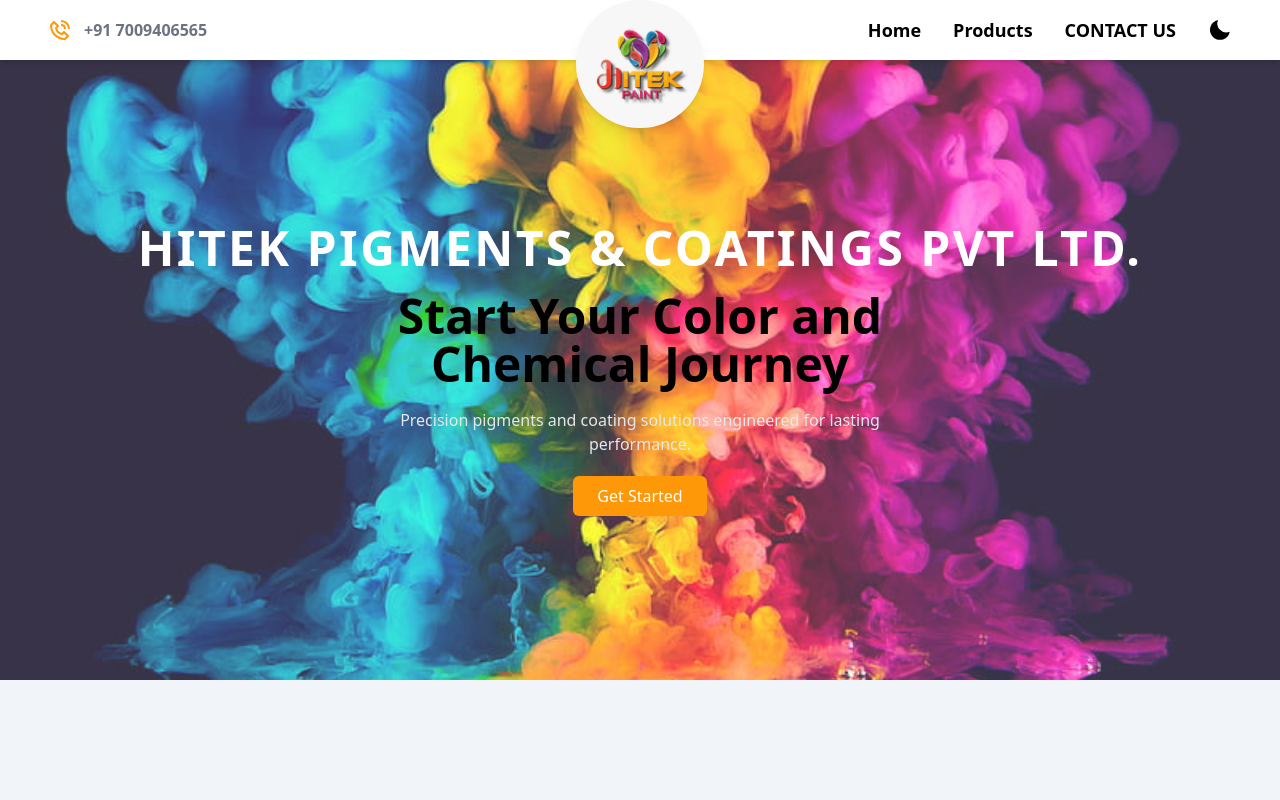
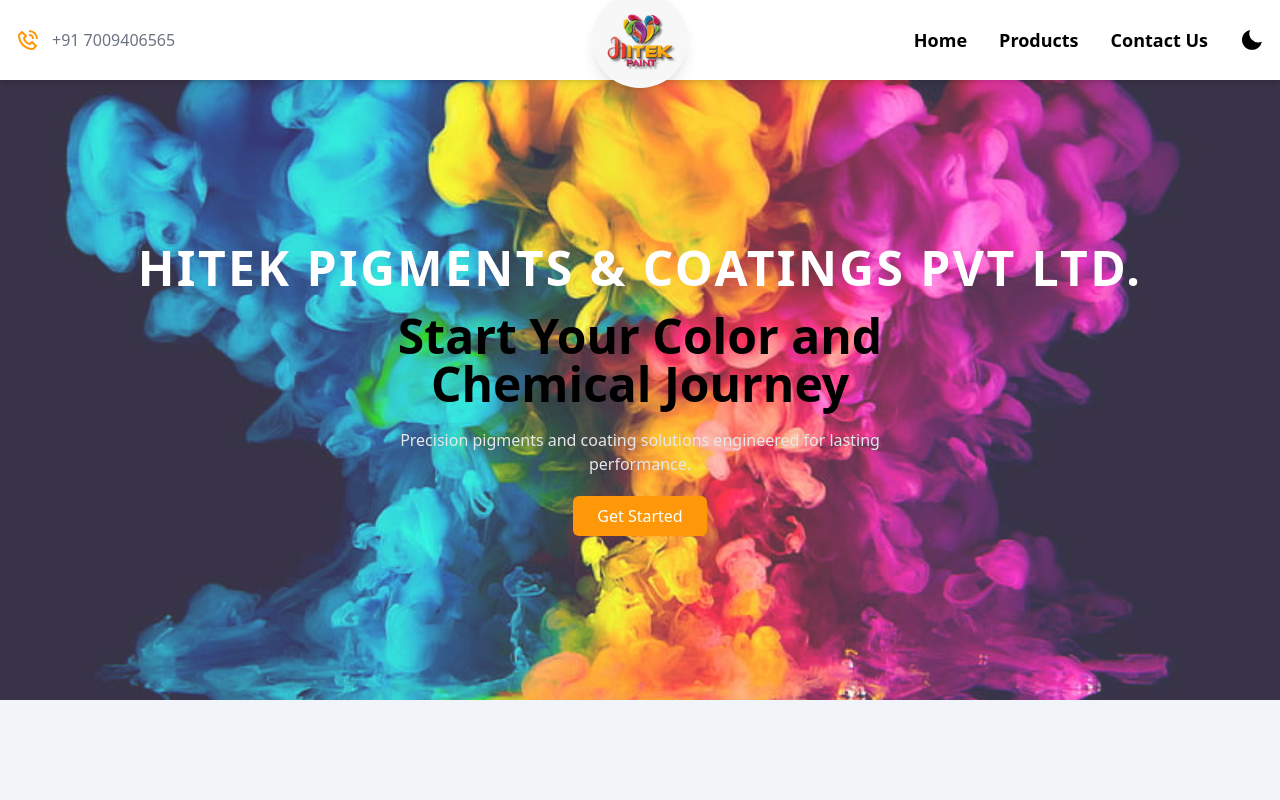
Before and after one commit to Chetangoyal1007/HitekPigment, a React (Vite) app in the folder hitek pigment/: page / in a window 1280 px wide. Shown: the top 800 px of the page. Built offline with nearby package versions, Linux system fonts and the light colour scheme.

Commit message:
Refactor Navbar and ResponsiveMenu components: standardize route casing, enhance mobile responsiveness, and improve structure

```diff
--- a/hitek pigment/src/components/Navbar/Navbar.jsx
+++ b/hitek pigment/src/components/Navbar/Navbar.jsx
@@ -1,93 +1,74 @@
 import React, { useState } from "react";
 import { HiMenuAlt3, HiMenuAlt1 } from "react-icons/hi";
+import { BiPhoneCall } from "react-icons/bi";
+import { Link } from "react-router-dom";
+
 import ResponsiveMenu from "./ResponsiveMenu";
 import Logo from "../../assets/logo1.jpg";
 import DarkMode from "./DarkMode";
-import { BiPhoneCall } from "react-icons/bi";
 
+// ✅ LOWERCASE ROUTES ONLY
 export const Navlinks = [
-  {
-    id: 1,
-    name: "Home",
-    link: "/",
-  },
-  {
-    id: 2,
-    name: "Products",
-    link: "/Products",
-  },
-  {
-  id: 3,
-  name: "CONTACT US",
-  link: "/contact",
-}
+  { id: 1, name: "Home", link: "/" },
+  { id: 2, name: "Products", link: "/products" },
+  { id: 3, name: "Contact Us", link: "/contact" },
+];
 
-];
 const Navbar = () => {
   const [showMenu, setShowMenu] = useState(false);
 
-  const toggleMenu = () => {
-    setShowMenu(!showMenu);
-  };
   return (
-    <div
-      className="relative z-10 shadow-md w-full dark:bg-black dark:text-white duration-300
-    "
-    >
-      <div className="container">
-        <div className="flex justify-between items-center">
-          <div className="sm:flex items-center gap-3 hidden font-semibold text-gray-500 dark:text-gray-400 group">
-            <BiPhoneCall className="text-primary text-2xl animate-pulse group-hover:scale-105 duration-200" />{" "}
+    <header className="relative z-50 shadow-md w-full dark:bg-black dark:text-white">
+      <div className="container mx-auto px-4">
+        <div className="flex justify-between items-center h-20">
+
+          {/* Phone */}
+          <div className="hidden sm:flex items-center gap-3 text-gray-500 dark:text-gray-400">
+            <BiPhoneCall className="text-primary text-2xl animate-pulse" />
             +91 7009406565
           </div>
-          <div>
-  <img
-    src={Logo}
-    alt="Hitek Pigments Logo"
-    className="w-20 h-20 sm:w-28 sm:h-28 md:w-32 md:h-32
-               absolute top-0 left-0 sm:left-1/2 sm:-translate-x-1/2
-               m-2 sm:m-0 rounded-full object-cover shadow-lg"
-  />
-</div>
 
+          {/* Logo */}
+          <Link to="/" className="absolute left-1/2 -translate-x-1/2">
+            <img
+              src={Logo}
+              alt="Hitek Pigments Logo"
+              className="w-20 h-20 sm:w-24 sm:h-24 rounded-full object-cover shadow-lg"
+            />
+          </Link>
+
+          {/* Desktop Menu */}
           <nav className="hidden md:block">
             <ul className="flex items-center gap-8">
-              {Navlinks.map(({ id, name, link }) => (
-                <li key={id} className="py-4">
-                  <a
-                    href={link}
-                    className="inline-block text-lg font-semibold  hover:text-primary duration-300  "
+              {Navlinks.map((item) => (
+                <li key={item.id}>
+                  <Link
+                    to={item.link}
+                    className="text-lg font-semibold hover:text-primary transition"
                   >
-                    {name}
-                  </a>
+                    {item.name}
+                  </Link>
                 </li>
               ))}
-              {/* DarkMode feature implement */}
               <DarkMode />
             </ul>
           </nav>
-          {/* Mobile view  */}
-          <div className="flex items-center gap-4 md:hidden py-4">
+
+          {/* Mobile Icon */}
+          <div className="flex items-center gap-4 md:hidden">
             <DarkMode />
-            {/* Mobile Hamburger icon */}
             {showMenu ? (
-              <HiMenuAlt1
-                onClick={toggleMenu}
-                className=" cursor-pointer transition-all"
-                size={30}
-              />
+              <HiMenuAlt1 size={30} onClick={() => setShowMenu(false)} />
             ) : (
-              <HiMenuAlt3
-                onClick={toggleMenu}
-                className="cursor-pointer transition-all"
-                size={30}
-              />
+              <HiMenuAlt3 size={30} onClick={() => setShowMenu(true)} />
             )}
           </div>
         </div>
       </div>
-      <ResponsiveMenu showMenu={showMenu} />
-    </div>
+
+      {/* Mobile Menu */}
+      <ResponsiveMenu showMenu={showMenu} setShowMenu={setShowMenu} />
+    </header>
   );
 };
 
--- a/hitek pigment/src/components/Navbar/ResponsiveMenu.jsx
+++ b/hitek pigment/src/components/Navbar/ResponsiveMenu.jsx
@@ -25,7 +25,7 @@ const ResponsiveMenu = ({ showMenu, setShowMenu }) => {
 
         {/* Navigation */}
         <nav>
-          <ul className="space-y-4 text-xl">
+          <ul className="space-y-6 text-xl">
             {Navlinks.map((data) => (
               <li key={data.id}>
                 <Link
@@ -47,7 +47,7 @@ const ResponsiveMenu = ({ showMenu, setShowMenu }) => {
         <a
           href="https://dilshad-ahmed.github.io/"
           target="_blank"
-          rel="noopener noreferrer"
+          rel="noreferrer"
           className="underline"
         >
           Dilshad
```
